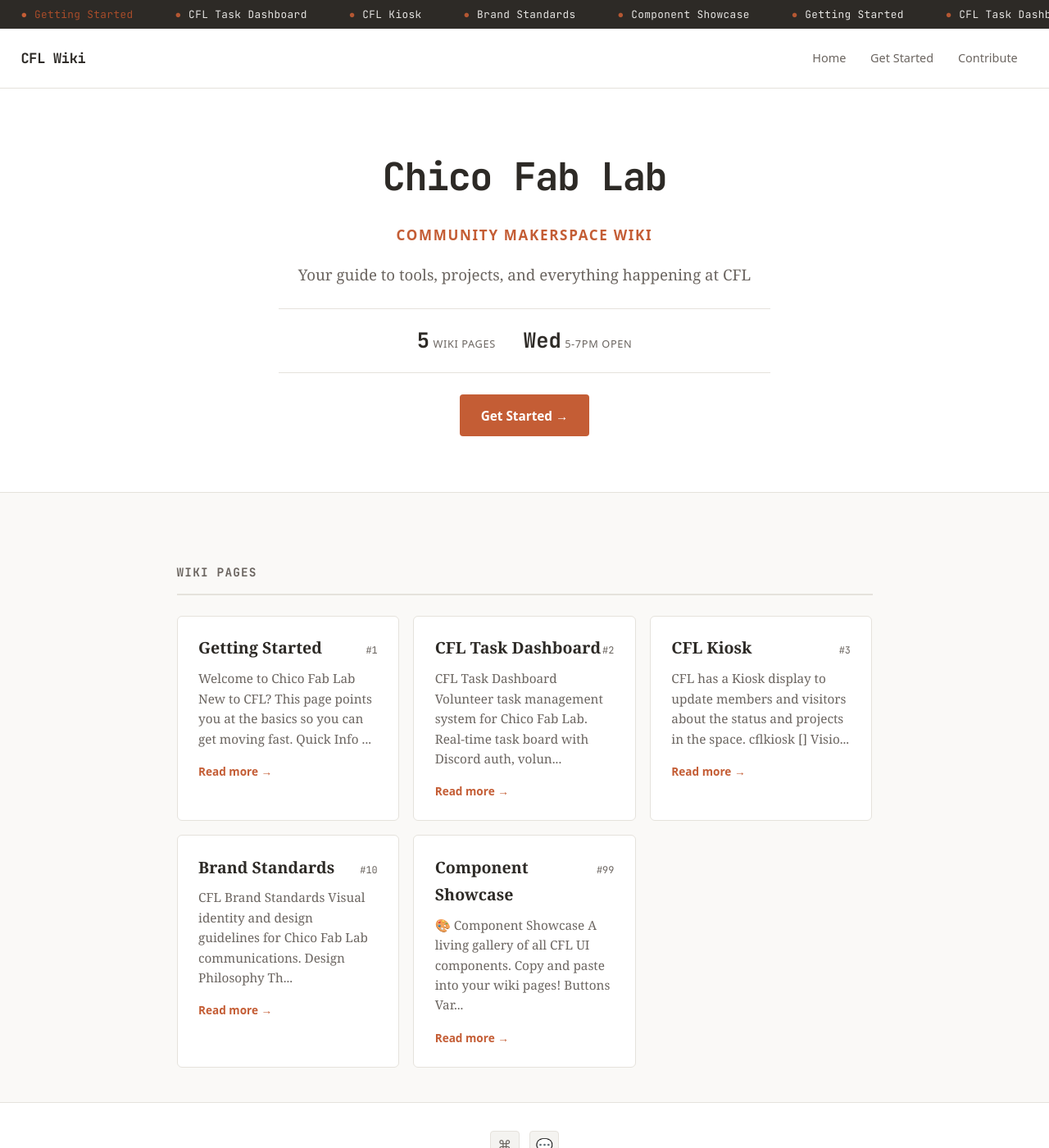
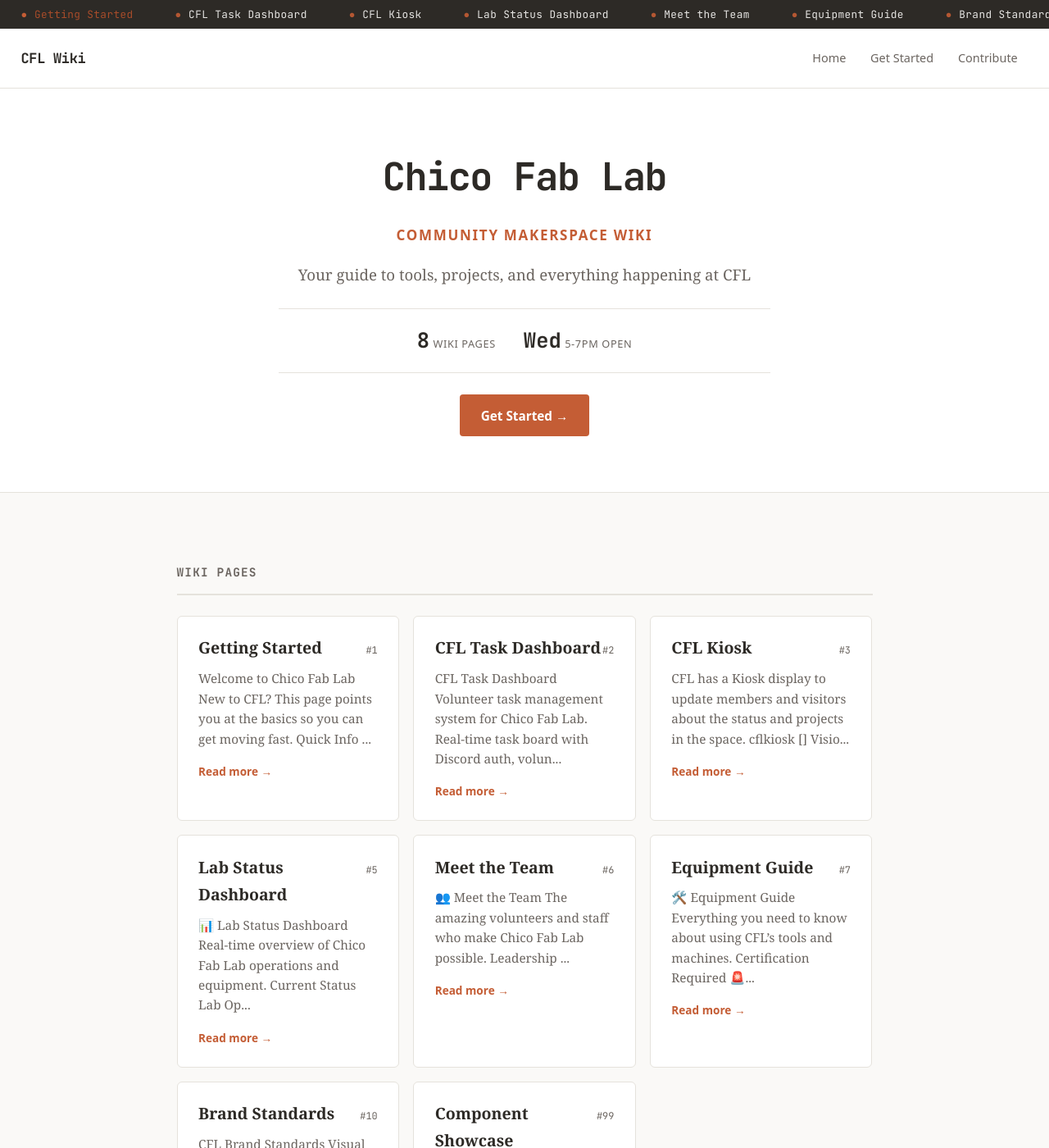
Before and after one commit to ChicoFabLab/chicofablab.github.io, a Jekyll site: the page built from index.html, in a window 1280 px wide and 1400 px high. Shown: the whole window at 82% size. Built offline with Jekyll 4.4.1, drawn with Linux system fonts in a browser that asks for light colours.

Commit message:
feat: add demo wiki pages showcasing component library
New Pages:
- lab-status.mkd: Real-time dashboard with stats, progress bars, alerts
- team.mkd: Team page with avatars, custom team cards, stats
- equipment-guide.mkd: Equipment docs with cards, tables, callouts

Demonstrates:
- Stats grid with trends (📊 Lab Status)
- Progress bars (print queue, certification path)
- Pulsing "Live" badges (equipment status)
- Avatar grid with status indicators (👥 Team)
- Custom team card layout with CSS
- Equipment cards with badges (Beginner/Advanced)
- Material compatibility table with badge indicators
- Multi-variant alerts (warning, info, success, danger)
- Action button groups
- Callouts with CTAs

Also: Simplified _config.yml by removing unused gem plugins

```diff
--- a/_config.yml
+++ b/_config.yml
@@ -17,10 +17,8 @@
     values:
       layout: "default"
 
-gems:
-  - jekyll-feed
-  - jekyll-sitemap
-
 exclude:
   - Gemfile
   - Gemfile.lock
+  - node_modules
+  - vendor
--- /dev/null
+++ b/_wiki/equipment-guide.mkd
@@ -0,0 +1,120 @@
+---
+title: Equipment Guide
+layout: default
+order: 7
+---
+
+# 🛠️ Equipment Guide
+
+Everything you need to know about using CFL's tools and machines.
+
+---
+
+## Certification Required
+
+{% include components/alert.html variant="danger" icon="🚨" title="Safety First" body="All equipment requires certification before use. **No exceptions.** Sign up for training on Discord or ask a staff member." %}
+
+---
+
+## 3D Printers
+
+<div class="showcase-cards">
+{% include components/card.html title="Prusa MK3S+" body="Our workhorse FDM printers. Great for prototypes and functional parts." badge="Beginner" badge_variant="success" href="#prusa" %}
+{% include components/card.html title="Creality Ender 3" body="Budget-friendly option for simpler prints. Good learning machine." badge="Beginner" badge_variant="success" href="#ender" %}
+{% include components/card.html title="Formlabs Form 3" body="Resin printer for high-detail work. Jewelry, miniatures, dental." badge="Advanced" badge_variant="warning" href="#formlabs" %}
+</div>
+
+### Prusa MK3S+ {#prusa}
+
+{% include components/callout.html variant="note" icon="ℹ️" title="Specifications" body="**Build Volume:** 250 × 210 × 210 mm<br>**Layer Height:** 0.05 - 0.30 mm<br>**Materials:** PLA, PETG, ASA, Flex<br>**Certification:** Level 1 (Intro Workshop)" %}
+
+**Pricing:**
+- Members: **Free** (fair use policy)
+- Non-members: **$5/hour** + material cost
+
+<div class="showcase-row">
+{% include components/button.html text="Book Time Slot" variant="primary" icon="📅" href="#" %}
+{% include components/button.html text="Download Profiles" variant="secondary" icon="⬇️" href="#" %}
+{% include components/button.html text="Troubleshooting" variant="ghost" href="#" %}
+</div>
+
+---
+
+## Laser Cutters
+
+<div class="showcase-cards">
+{% include components/card.html title="Epilog Helix 60W" body="Professional CO2 laser. Cuts wood, acrylic, leather, paper." badge="Intermediate" badge_variant="info" href="#epilog" %}
+{% include components/card.html title="Glowforge Pro" body="User-friendly laser with camera alignment. Great for beginners." badge="Beginner" badge_variant="success" href="#glowforge" %}
+</div>
+
+### Material Compatibility
+
+| Material | Cut | Engrave | Notes |
+|----------|-----|---------|-------|
+| Wood (≤1/4") | {% include components/badge.html text="✓" variant="success-solid" %} | {% include components/badge.html text="✓" variant="success-solid" %} | Use good ventilation |
+| Acrylic | {% include components/badge.html text="✓" variant="success-solid" %} | {% include components/badge.html text="✓" variant="success-solid" %} | Cast only, no extruded |
+| Leather | {% include components/badge.html text="✓" variant="success-solid" %} | {% include components/badge.html text="✓" variant="success-solid" %} | Veg-tan preferred |
+| Paper/Cardboard | {% include components/badge.html text="✓" variant="success-solid" %} | {% include components/badge.html text="✓" variant="success-solid" %} | Watch for fire |
+| PVC/Vinyl | {% include components/badge.html text="✗" variant="danger-solid" %} | {% include components/badge.html text="✗" variant="danger-solid" %} | **TOXIC FUMES** |
+| Metal | {% include components/badge.html text="✗" variant="danger-solid" %} | {% include components/badge.html text="Mark" variant="warning" %} | Marking spray only |
+
+{% include components/alert.html variant="warning" icon="⚠️" title="Never Cut Unknown Materials" body="If you're not 100% sure what a material is made of, **don't cut it**. Some plastics release toxic chlorine gas!" %}
+
+---
+
+## CNC Router
+
+{% include components/callout.html variant="warning" icon="🔶" title="Advanced Equipment" body="The CNC router requires **Level 2 certification** and project approval. Not available for walk-in use." %}
+
+### Shapeoko XXL
+
+**Specifications:**
+- Work Area: 838 × 838 × 75 mm
+- Spindle: Makita RT0701C (1.25 HP)
+- Materials: Wood, plastics, aluminum, foam
+
+**Certification Path:**
+
+{% include components/progress.html value=33 label="Step 1: Online Safety Course" show_value=false variant="success" %}
+{% include components/progress.html value=66 label="Step 2: Hands-On Training (4 hours)" show_value=false variant="info" %}
+{% include components/progress.html value=100 label="Step 3: Supervised Project" show_value=false variant="primary" %}
+
+---
+
+## Electronics Bench
+
+<div class="showcase-row">
+{% include components/badge.html text="Soldering Stations" variant="neutral" %}
+{% include components/badge.html text="Oscilloscope" variant="neutral" %}
+{% include components/badge.html text="Power Supplies" variant="neutral" %}
+{% include components/badge.html text="Multimeters" variant="neutral" %}
+{% include components/badge.html text="Hot Air Rework" variant="neutral" %}
+{% include components/badge.html text="Component Library" variant="neutral" %}
+</div>
+
+{% include components/callout.html variant="tip" icon="💡" title="Arduino & Raspberry Pi" body="We have loaner Arduinos and Raspberry Pis for learning. Ask at the front desk!" cta_url="#" cta_label="View Electronics Guide" %}
+
+---
+
+## Hand Tools
+
+Free to use, no certification required:
+
+- Screwdrivers (Phillips, flat, Torx, hex)
+- Pliers and wire cutters
+- Measuring tools (calipers, rulers, squares)
+- Hand saws and files
+- Clamps and vises
+- Safety equipment (glasses, gloves, ear protection)
+
+{% include components/alert.html variant="success" icon="✅" title="Just Ask!" body="Can't find a tool? Ask a volunteer—we probably have it somewhere!" %}
+
+---
+
+## Need Help?
+
+<div class="showcase-row">
+{% include components/button.html text="Schedule Training" variant="primary" icon="📚" href="#" %}
+{% include components/button.html text="Ask on Discord" variant="secondary" icon="💬" href="#" %}
+{% include components/button.html text="Email Support" variant="ghost" icon="📧" href="#" %}
+</div>
--- /dev/null
+++ b/_wiki/lab-status.mkd
@@ -0,0 +1,80 @@
+---
+title: Lab Status Dashboard
+layout: default
+order: 5
+---
+
+# 📊 Lab Status Dashboard
+
+Real-time overview of Chico Fab Lab operations and equipment.
+
+---
+
+## Current Status
+
+<div class="showcase-row">
+{% include components/badge.html text="Lab Open" variant="success-solid" dot=true pulse=true %}
+{% include components/badge.html text="5 Members Active" variant="info" %}
+{% include components/badge.html text="All Systems Go" variant="success" %}
+</div>
+
+---
+
+## Equipment Availability
+
+<div class="showcase-stats">
+{% include components/stat.html value="3" label="3D Printers" suffix="/4" trend="1 in use" trend_up=true %}
+{% include components/stat.html value="2" label="Laser Cutters" suffix="/2" %}
+{% include components/stat.html value="1" label="CNC Router" suffix="/1" %}
+{% include components/stat.html value="8" label="Workstations" suffix="/10" %}
+</div>
+
+---
+
+## Print Queue Status
+
+{% include components/progress.html value=75 label="Prusa MK3S #1 — Dragon Figurine" show_value=true variant="primary" %}
+
+{% include components/progress.html value=45 label="Prusa MK3S #2 — Phone Stand" show_value=true variant="info" striped=true animated=true %}
+
+{% include components/progress.html value=100 label="Creality Ender 3 — Completed ✓" show_value=true variant="success" %}
+
+{% include components/progress.html value=0 label="Prusa MK3S #3 — Available" show_value=true variant="neutral" %}
+
+---
+
+## Active Alerts
+
+{% include components/alert.html variant="warning" icon="⚠️" title="Maintenance Notice" body="Laser Cutter #2 scheduled for maintenance **tomorrow 2-4 PM**. Please plan accordingly." %}
+
+{% include components/alert.html variant="info" icon="📦" title="New Materials In Stock" body="We just received a shipment of **PLA filament** (10 colors) and **1/4 inch Baltic birch plywood**." %}
+
+{% include components/alert.html variant="success" icon="🎉" title="Workshop This Weekend" body="**Intro to 3D Printing** workshop Saturday 10 AM. Sign up on Discord!" %}
+
+---
+
+## Quick Actions
+
+<div class="showcase-row">
+{% include components/button.html text="Reserve Equipment" variant="primary" icon="📅" href="#" %}
+{% include components/button.html text="Report Issue" variant="danger" icon="🚨" href="#" %}
+{% include components/button.html text="View Full Schedule" variant="secondary" icon="📋" href="#" %}
+{% include components/button.html text="Join Discord" variant="ghost" icon="💬" href="#" %}
+</div>
+
+---
+
+## Lab Hours This Week
+
+{% include components/callout.html variant="note" icon="🕐" title="Operating Hours" body="**Monday-Thursday:** 3 PM - 9 PM<br>**Friday:** 3 PM - 11 PM<br>**Saturday:** 10 AM - 6 PM<br>**Sunday:** Closed for maintenance" %}
+
+---
+
+## Recent Activity
+
+| Time | Event | Member |
+|------|-------|--------|
+| 10 min ago | Started print job | {% include components/badge.html text="Alex" variant="info" %} |
+| 25 min ago | Completed laser cut | {% include components/badge.html text="Sam" variant="success" %} |
+| 1 hour ago | Checked in | {% include components/badge.html text="Jordan" variant="neutral" %} |
+| 2 hours ago | Reserved CNC | {% include components/badge.html text="Taylor" variant="warning" %} |
--- /dev/null
+++ b/_wiki/team.mkd
@@ -0,0 +1,163 @@
+---
+title: Meet the Team
+layout: default
+order: 6
+---
+
+# 👥 Meet the Team
+
+The amazing volunteers and staff who make Chico Fab Lab possible.
+
+---
+
+## Leadership
+
+<div class="team-grid">
+
+<div class="team-card">
+  <div class="team-card__header">
+    {% include components/avatar.html initials="MR" size="xl" status="online" ring=true %}
+  </div>
+  <div class="team-card__body">
+    <h3>Mike Rodriguez</h3>
+    <p class="team-card__role">Lab Director</p>
+    {% include components/badge.html text="Founder" variant="success-solid" %}
+    <p class="team-card__bio">10+ years in makerspaces. Passionate about accessible fabrication.</p>
+  </div>
+</div>
+
+<div class="team-card">
+  <div class="team-card__header">
+    {% include components/avatar.html initials="SC" size="xl" status="online" ring=true %}
+  </div>
+  <div class="team-card__body">
+    <h3>Sarah Chen</h3>
+    <p class="team-card__role">Operations Manager</p>
+    {% include components/badge.html text="Staff" variant="info-solid" %}
+    <p class="team-card__bio">Keeps the lab running smoothly. Master organizer.</p>
+  </div>
+</div>
+
+<div class="team-card">
+  <div class="team-card__header">
+    {% include components/avatar.html initials="JT" size="xl" status="away" ring=true %}
+  </div>
+  <div class="team-card__body">
+    <h3>James Thompson</h3>
+    <p class="team-card__role">Technical Lead</p>
+    {% include components/badge.html text="Staff" variant="info-solid" %}
+    <p class="team-card__bio">CNC wizard. Fixes everything. Coffee enthusiast.</p>
+  </div>
+</div>
+
+</div>
+
+---
+
+## Volunteer Instructors
+
+<div class="showcase-row" style="gap: 2rem; flex-wrap: wrap;">
+
+<div style="text-align: center;">
+{% include components/avatar.html initials="AK" size="lg" status="online" %}
+<p style="margin-top: 0.5rem; font-weight: 600;">Amy K.</p>
+<p style="color: var(--text-muted); font-size: 0.85rem;">3D Printing</p>
+</div>
+
+<div style="text-align: center;">
+{% include components/avatar.html initials="BL" size="lg" status="online" %}
+<p style="margin-top: 0.5rem; font-weight: 600;">Ben L.</p>
+<p style="color: var(--text-muted); font-size: 0.85rem;">Laser Cutting</p>
+</div>
+
+<div style="text-align: center;">
+{% include components/avatar.html initials="CD" size="lg" status="away" %}
+<p style="margin-top: 0.5rem; font-weight: 600;">Chris D.</p>
+<p style="color: var(--text-muted); font-size: 0.85rem;">Electronics</p>
+</div>
+
+<div style="text-align: center;">
+{% include components/avatar.html initials="DM" size="lg" status="offline" %}
+<p style="margin-top: 0.5rem; font-weight: 600;">Dana M.</p>
+<p style="color: var(--text-muted); font-size: 0.85rem;">Woodworking</p>
+</div>
+
+<div style="text-align: center;">
+{% include components/avatar.html initials="EF" size="lg" status="online" %}
+<p style="margin-top: 0.5rem; font-weight: 600;">Eli F.</p>
+<p style="color: var(--text-muted); font-size: 0.85rem;">CAD/CAM</p>
+</div>
+
+</div>
+
+---
+
+## Join Us!
+
+{% include components/callout.html variant="tip" icon="🌟" title="Become a Volunteer" body="We're always looking for passionate makers to help teach workshops, maintain equipment, and welcome new members. No experience required—just enthusiasm!" cta_url="#" cta_label="Apply to Volunteer" %}
+
+---
+
+## Team Stats
+
+<div class="showcase-stats">
+{% include components/stat.html value="12" label="Active Volunteers" trend="+3 this month" trend_up=true %}
+{% include components/stat.html value="156" label="Workshops Taught" %}
+{% include components/stat.html value="4.9" label="Avg Rating" suffix="★" %}
+{% include components/stat.html value="2019" label="Founded" %}
+</div>
+
+---
+
+## Contact
+
+{% include components/alert.html variant="info" icon="📧" title="Get in Touch" body="**Email:** hello@chicofablab.org<br>**Discord:** [Join our server](#)<br>**In Person:** Stop by during open hours!" %}
+
+<style>
+.team-grid {
+  display: grid;
+  grid-template-columns: repeat(auto-fit, minmax(250px, 1fr));
+  gap: 1.5rem;
+  margin: 1.5rem 0;
+}
+
+.team-card {
+  background: var(--surface);
+  border: 1px solid var(--border);
+  border-radius: 12px;
+  overflow: hidden;
+  text-align: center;
+  transition: all 0.2s ease;
+}
+
+.team-card:hover {
+  box-shadow: 0 8px 24px var(--shadow);
+  transform: translateY(-2px);
+}
+
+.team-card__header {
+  background: linear-gradient(135deg, var(--accent) 0%, var(--accent-hover) 100%);
+  padding: 2rem;
+}
+
+.team-card__body {
+  padding: 1.5rem;
+}
+
+.team-card__body h3 {
+  margin: 0 0 0.25rem 0;
+  font-size: 1.1rem;
+}
+
+.team-card__role {
+  color: var(--text-muted);
+  font-size: 0.9rem;
+  margin: 0 0 0.75rem 0;
+}
+
+.team-card__bio {
+  font-size: 0.85rem;
+  color: var(--text-muted);
+  margin: 0.75rem 0 0 0;
+}
+</style>
```
